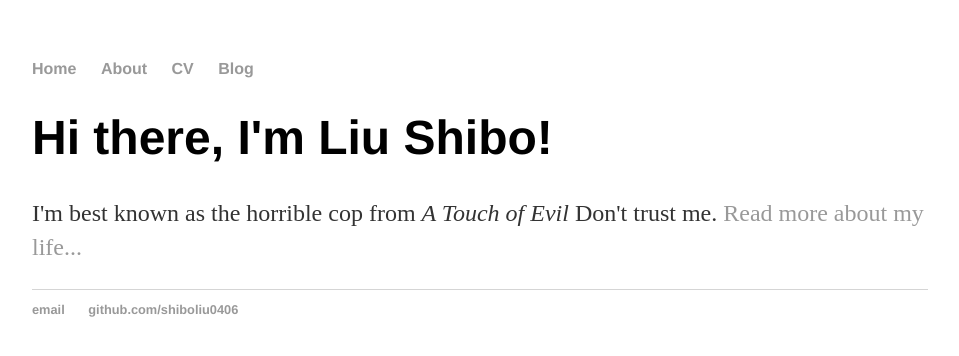
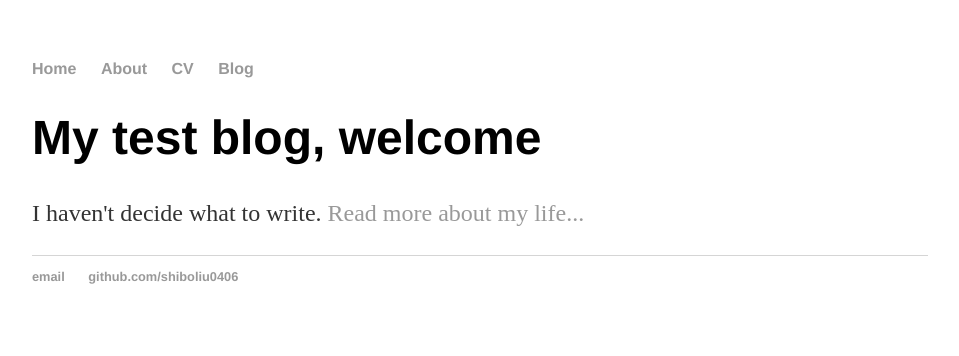
Before and after one commit to liushibo0406/liushibo0406.github.io, a Jekyll site: the page built from index.html, in a window 1280 px wide. Shown: the top 356 px of the page, without its empty margins (160-1119 px from the left). Built offline with Jekyll 4.4.1, drawn with Linux system fonts in a browser that asks for light colours.

Commit message:
Update index.html

```diff
--- a/index.html
+++ b/index.html
@@ -3,6 +3,6 @@ layout: default
 title: Liu Shibo
 ---
 <div class="blurb">
-	<h1>Hi there, I'm Liu Shibo!</h1>
-	<p>I'm best known as the horrible cop from <em>A Touch of Evil</em> Don't trust me. <a href="/about">Read more about my life...</a></p>
+	<h1>My test blog, welcome</h1>
+	<p> I haven't decide what to write. <a href="/about">Read more about my life...</a></p>
 </div><!-- /.blurb -->
```
